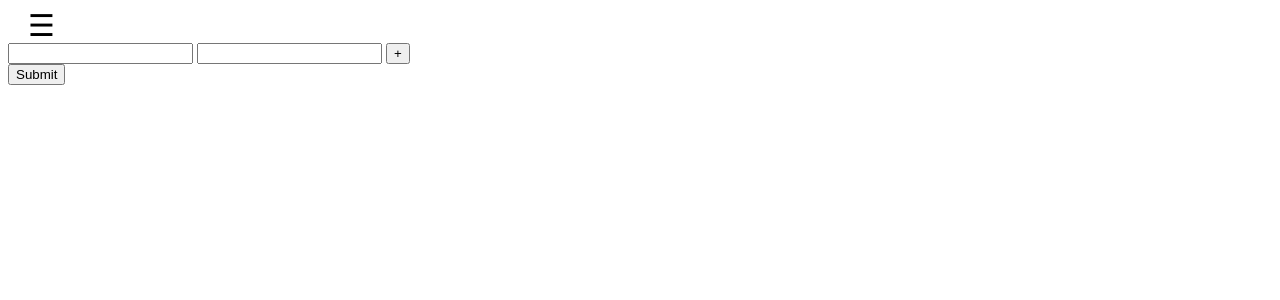
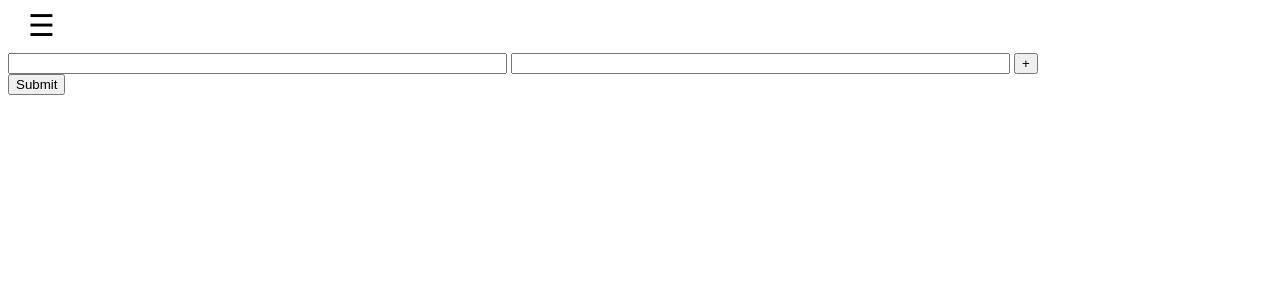
Before and after one commit to Joeyeyey/foxhackathon, a Django app: page / in a window 1280 px wide. Shown: the top 300 px of the page. Run offline with Django 3.2, Linux system fonts and the light colour scheme; data that the repository does not hold is empty.

Commit message:
I dont remember what ive done anymore

```diff
--- a/foxhackathon2/server/static/foxhackathon2/css/base.css
+++ b/foxhackathon2/server/static/foxhackathon2/css/base.css
@@ -41,3 +41,10 @@
     .sidenav {padding-top: 15px;}
     .sidenav a {font-size: 18px;}
 }
+
+.textfield {
+     text-align: center;
+     margin:auto;
+     margin-top: 10px;
+     padding-right: 25%;
+}
--- a/foxhackathon2/server/templates/server/index.html
+++ b/foxhackathon2/server/templates/server/index.html
@@ -2,23 +2,25 @@
 
 {% block content %}
 
-     <input type="text" id="in_name" class="name">
-     <input type="text" id="in_revenue" class="revenue">
+{% for i in num_existing_employees %}
+
+     <input type='text' class="textfield" id='name{{ forloop.counter0 }}' value=
+     {{ name }} id='database_entry' readonly>
+     <input type='text' class="textfield" id='revenue{{forloop.counter0 }}'
+     id = 'database_entry' value={{ name }} readonly>
+     <button onclick="removeItem()">X</button>
+     <br>
+
+{% endfor %}
+
+     <input type="text" id="in_name" class="textfield">
+     <input type="text" id="in_revenue" class="textfield">
      <button onclick="addItem()">+</button>
      <br>
 
      <form method="post">
      {% csrf_token %}
 
-     {% for i in num_existing_employees %}
-
-          <input type='text' id='name{{ forloop.counter0 }}' value={{ forloop.counter0 }} readonly>
-          <input type='text' id='revenue{{forloop.counter0 }}' value={{ forloop.counter0 }} readonly>
-          <button onclick="removeItem()">X</button>
-          <br>
-
-     {% endfor %}
-
      <input type="submit">
      </form>
 
--- a/foxhackathon2/server/views.py
+++ b/foxhackathon2/server/views.py
@@ -2,6 +2,7 @@ from django.shortcuts import render
 from django.http import HttpResponse
 from django.template import loader
 from .models import Employee
+import csv
 
 def index(request):
     #check for existing employees
```
Also changed, not shown: foxhackathon2/server/static/foxhackathon2/javascript/base.js (+7 -3 lines).
